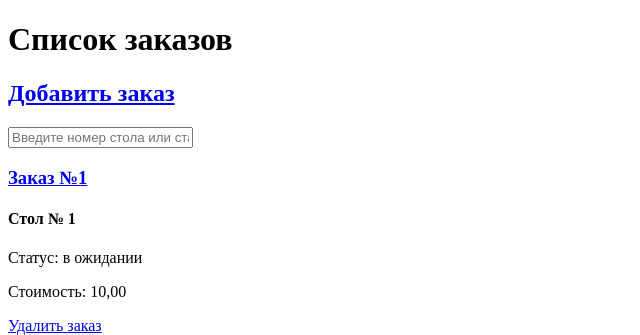
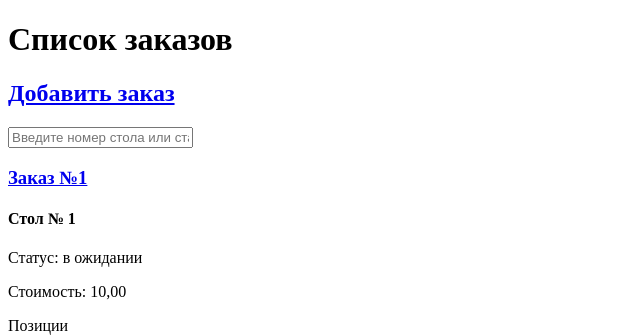
Before and after one commit to ReBiwer/cafe-order-management-system, a Django app: template cafe/orders/templates/orders/list_orders.html in a window 1280 px wide. Shown: the top 335 px of the page, without its empty margins (0-640 px from the left). Run offline with Django 5.2, Linux system fonts and the light colour scheme; the template is opened without the code that fills it: values that come from a table or form of the project are taken from there, others are empty; tables that the repository leaves empty hold one stand-in row (values such as "Sample post"); parts of the project's set-up code (start-up, migrations or seed data) failed here and were passed over.

Commit message:
delete button "delete order" from list view

```diff
--- a/cafe/orders/templates/orders/list_orders.html
+++ b/cafe/orders/templates/orders/list_orders.html
@@ -22,7 +22,6 @@
         <h4>Стол № {{ order.table_number }}</h4>
         <p>Статус: {{ order.get_status_display }}</p>
         <p>Стоимость: {{ order.total_price }}</p>
-        <p><a href="{% url 'orders:delete' order.pk %}">Удалить заказ</a></p>
 
         <table class="bordered-table">
           <thead>
```
